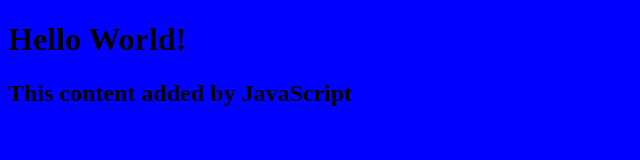
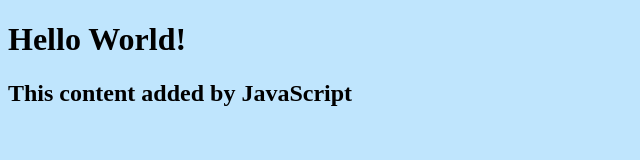
Before and after one commit to ElDingoBaby/my-personal-website, a plain HTML site: page index.html in a window 1280 px wide. Shown: the whole page, without its empty margins (0-640 px from the left). Drawn offline with Linux system fonts and the light colour scheme.

Commit message:
update background color, connect to html

```diff
--- a/style.css
+++ b/style.css
@@ -1,3 +1,3 @@
 body {
-    background: blue;
+    background: rgb(191, 229, 253);
 }
```
